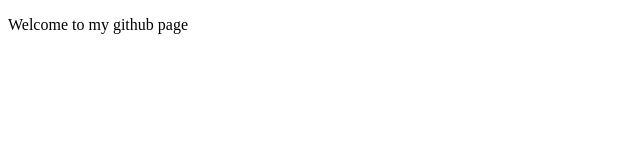
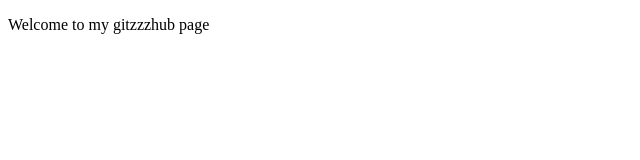
Before and after one commit to rrizleyctpi/rrizleyctpi.github.io, a plain HTML site: page Index.html in a window 1280 px wide. Shown: the full height of the page, 0-640 px from the left. Drawn offline with Linux system fonts and the light colour scheme.

Commit message:
Update Index.html

```diff
--- a/Index.html
+++ b/Index.html
@@ -3,6 +3,6 @@
 <head>
 </head>
 <body>
-<p>Welcome to my github page</p>
+<p>Welcome to my gitzzzhub page</p>
 </body>
 </html>
```
